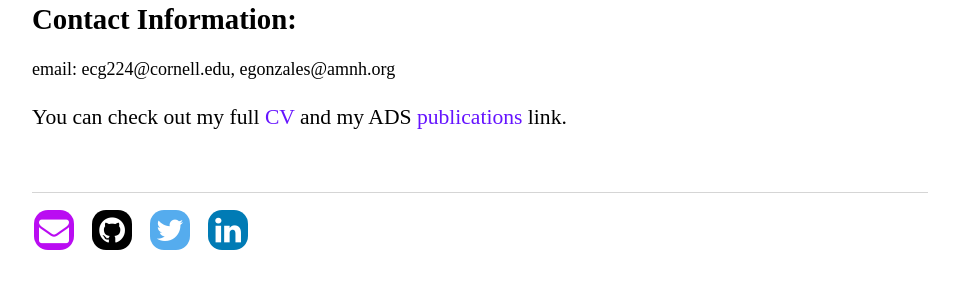
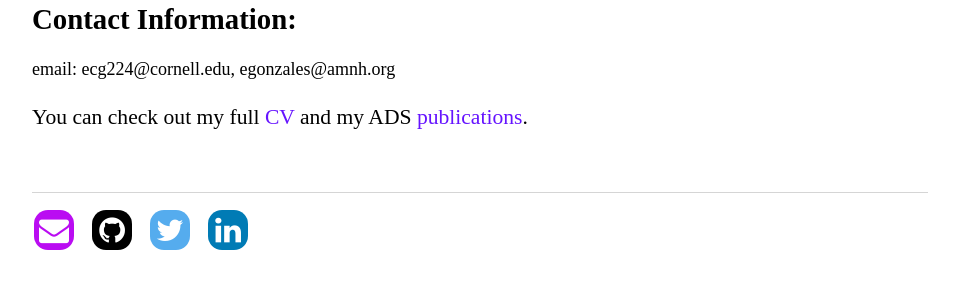
Before and after one commit to ECGonzales/ECGonzales.github.io, a Jekyll site: the page built from CV/index.html, in a window 1280 px wide. Shown: the part 354-643 px from the top of the page, without its empty margins (160-1119 px from the left). Built offline with Jekyll 4.4.1, drawn with Linux system fonts in a browser that asks for light colours.

Commit message:
edited text

```diff
--- a/CV/index.html
+++ b/CV/index.html
@@ -13,7 +13,7 @@ title: Eileen Gonzales CV
 		<!-- <p>phone: 212-213-7633 </br> UPDATE this?-->
 		email: ecg224@cornell.edu, egonzales@amnh.org</p>
 
-		<p> You can check out my full <a href="http:/ECGonzales.github.io/CV/CV_EileenGonzales.pdf" class="download" title="Download CV as PDF">CV</a> and my ADS <a href="https://ui.adsabs.harvard.edu/#search/q=orcid%3A0000-0003-4636-6676&sort=date%20desc%2C%20bibcode%20desc&p_=0">publications</a> link.</p>
+		<p> You can check out my full <a href="http:/ECGonzales.github.io/CV/CV_EileenGonzales.pdf" class="download" title="Download CV as PDF">CV</a> and my ADS <a href="https://ui.adsabs.harvard.edu/#search/q=orcid%3A0000-0003-4636-6676&sort=date%20desc%2C%20bibcode%20desc&p_=0">publications</a>.</p>
 
 
 	</div>
```
